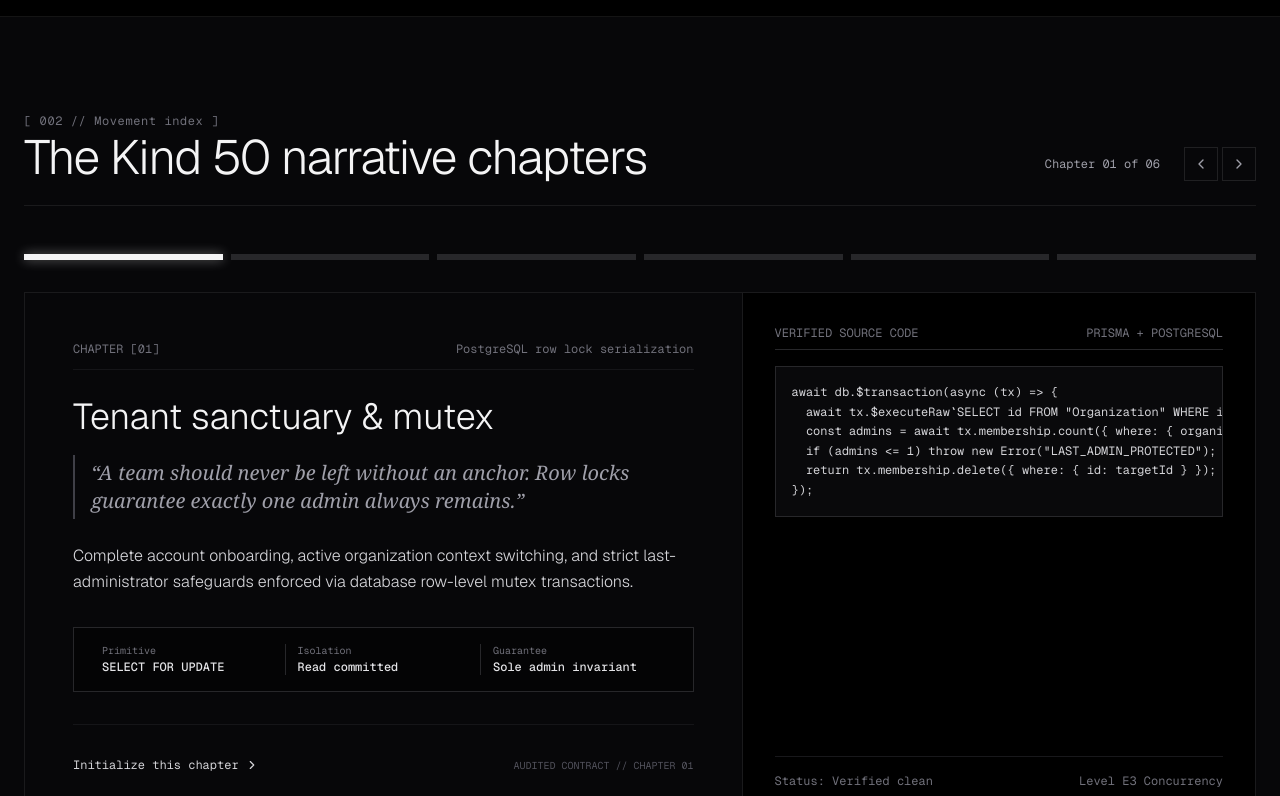
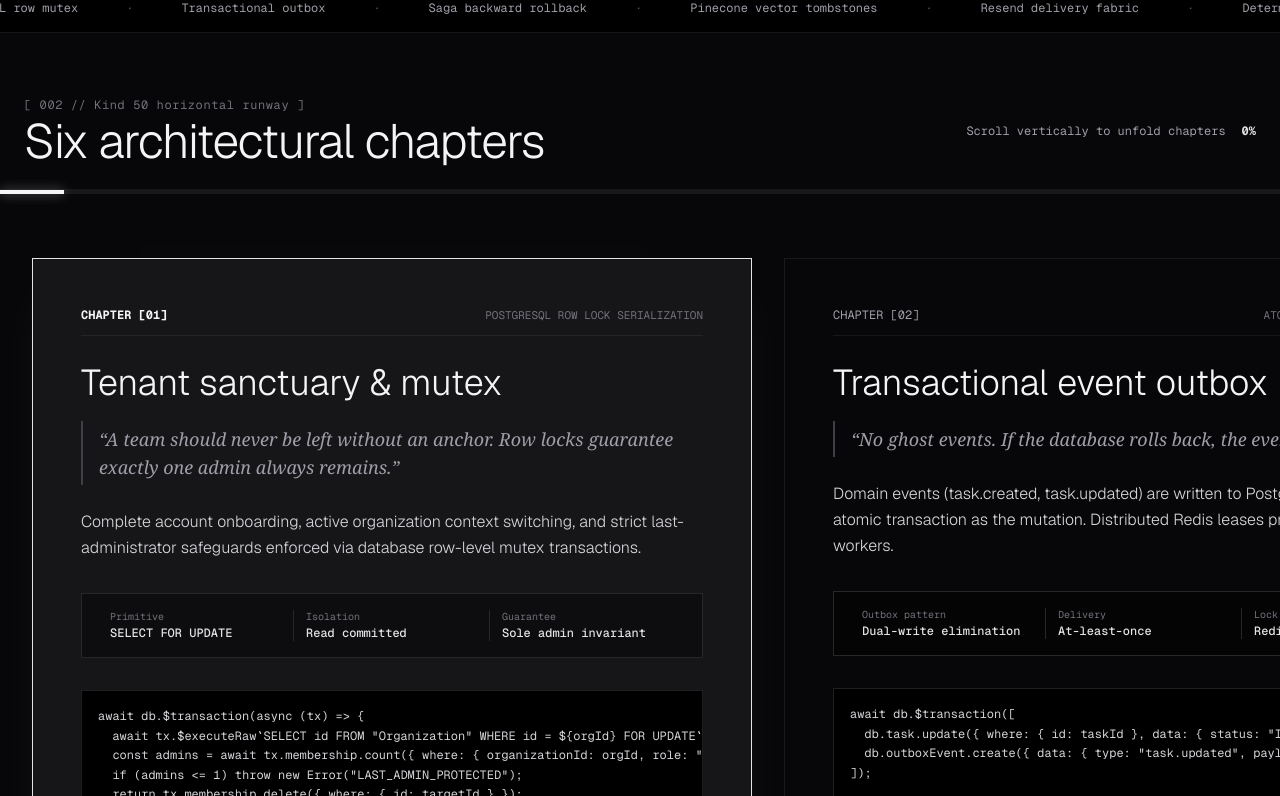
Before and after one commit to Mayur11code/Forge, a Next.js app in the folder forge/: page / in a window 1280 px wide. Shown: the part 1064-1860 px from the top of the page. Built offline with nearby package versions, Linux system fonts and the light colour scheme.

Commit message:
feat(landing): gsap scrolltrigger pinned horizontal runway, lenis smooth scroll, and scroll-driven dag telemetry

```diff
--- a/forge/package.json
+++ b/forge/package.json
@@ -31,9 +31,11 @@
     "clsx": "^2.1.1",
     "dotenv": "^17.2.3",
     "framer-motion": "^12.30.0",
+    "gsap": "^3.15.1",
     "html-to-text": "^10.0.1",
     "ioredis": "^5.11.0",
     "js-tiktoken": "^1.0.21",
+    "lenis": "^1.3.29",
     "lucide-react": "^0.562.0",
     "next": "16.4.1",
     "next-auth": "^5.0.0-beta.32",
--- a/forge/src/app/globals.css
+++ b/forge/src/app/globals.css
@@ -34,3 +34,26 @@ body {
   0% { transform: translateX(-100%) skewX(-12deg); }
   100% { transform: translateX(200%) skewX(-12deg); }
 }
+
+@keyframes marquee {
+  0% { transform: translateX(0%); }
+  100% { transform: translateX(-50%); }
+}
+
+@keyframes marquee-reverse {
+  0% { transform: translateX(-50%); }
+  100% { transform: translateX(0%); }
+}
+
+html.lenis, html.lenis body {
+  height: auto;
+}
+.lenis.lenis-smooth {
+  scroll-behavior: auto !important;
+}
+.lenis.lenis-smooth [data-lenis-prevent] {
+  overscroll-behavior: contain;
+}
+.lenis.lenis-stopped {
+  overflow: hidden;
+}
--- a/forge/src/app/page.tsx
+++ b/forge/src/app/page.tsx
@@ -10,9 +10,16 @@ import {
   Play,
   Pause,
   ChevronRight,
-  ChevronLeft,
   ArrowUpRight,
 } from "lucide-react";
+import gsap from "gsap";
+import { ScrollTrigger } from "gsap/ScrollTrigger";
+import Lenis from "lenis";
+
+// Register ScrollTrigger safely in browser context
+if (typeof window !== "undefined") {
+  gsap.registerPlugin(ScrollTrigger);
+}
 
 // --- System Chapters (Kind 50 / Bizarro Narrative Architecture) ---
 interface SystemChapter {
@@ -145,8 +152,6 @@ interface DagNode {
   category: string;
   signature: string;
   compensation: string;
-  x: number;
-  y: number;
 }
 
 const DAG_NODES: DagNode[] = [
@@ -157,8 +162,6 @@ const DAG_NODES: DagNode[] = [
     category: "Domain CDC trigger",
     signature: "{ taskId: UUID, priority: 'URGENT', organizationId: UUID }",
     compensation: "None (Event source invariant)",
-    x: 12,
-    y: 35,
   },
   {
     id: "filter",
@@ -167,8 +170,6 @@ const DAG_NODES: DagNode[] = [
     category: "Isolated logic gate",
     signature: "payload.priority === 'URGENT' -> [true branch]",
     compensation: "None (Stateless evaluation)",
-    x: 37,
-    y: 35,
   },
   {
     id: "mutation",
@@ -177,8 +178,6 @@ const DAG_NODES: DagNode[] = [
     category: "Transactional mutation",
     signature: "UPDATE \"Task\" SET assigneeId = $leadId WHERE id = $taskId",
     compensation: "UPDATE \"Task\" SET assigneeId = NULL WHERE id = $taskId",
-    x: 63,
-    y: 35,
   },
   {
     id: "delivery",
@@ -187,8 +186,6 @@ const DAG_NODES: DagNode[] = [
     category: "External provider",
     signature: "resend.emails.send({ to: lead.email, template: 'urgent_triage' })",
     compensation: "AuditLog.append({ event: 'NOTIFICATION_DISPATCH_RECORDED' })",
-    x: 88,
-    y: 35,
   },
 ];
 
@@ -229,6 +226,14 @@ export default function Home() {
   const [isLoaded, setIsLoaded] = useState(false);
   const [tapeCounter, setTapeCounter] = useState(14);
   const [isHoveringCassette, setIsHoveringCassette] = useState(false);
+  const [horizontalProgress, setHorizontalProgress] = useState(0);
+
+  // Section Refs for GSAP ScrollTrigger
+  const heroRef = useRef<HTMLElement | null>(null);
+  const cassetteContainerRef = useRef<HTMLDivElement | null>(null);
+  const chaptersContainerRef = useRef<HTMLDivElement | null>(null);
+  const chaptersTrackRef = useRef<HTMLDivElement | null>(null);
+  const dagSectionRef = useRef<HTMLElement | null>(null);
 
   // Buttery Lerped Mouse Coordinates for Spotlight & Cassette 3D Tilt
   const targetMousePos = useRef({ x: 0, y: 0 });
@@ -287,7 +292,6 @@ export default function Home() {
         };
       });
 
-      // Compute smooth cassette 3D tilt
       if (typeof window !== "undefined") {
         const cx = window.innerWidth / 2;
         const cy = window.innerHeight / 2;
@@ -309,6 +313,127 @@ export default function Home() {
     targetMousePos.current = { x: e.clientX, y: e.clientY };
   };
 
+  // --- Lenis & GSAP ScrollTrigger Master Scroll Choreography ---
+  useEffect(() => {
+    if (typeof window === "undefined") return;
+
+    // 1. Initialize Lenis Smooth Inertial Scrolling
+    const lenis = new Lenis({
+      duration: 1.25,
+      easing: (t) => Math.min(1, 1.001 - Math.pow(2, -10 * t)),
+      smoothWheel: true,
+      touchMultiplier: 1.8,
+    });
+
+    lenis.on("scroll", ScrollTrigger.update);
+
+    const tickerCallback = (time: number) => {
+      lenis.raf(time * 1000);
+    };
+
+    gsap.ticker.add(tickerCallback);
+    gsap.ticker.lagSmoothing(0);
+
+    // 2. Parallax Blueprint Grid Movement
+    gsap.to(".parallax-bg-grid", {
+      y: -120,
+      ease: "none",
+      scrollTrigger: {
+        trigger: "body",
+        start: "top top",
+        end: "bottom bottom",
+        scrub: true,
+      },
+    });
+
+    // 3. Hero Cassette 3D Scrub & Spool Acceleration
+    const cassette = cassetteContainerRef.current;
+    if (cassette && heroRef.current) {
+      gsap.to(cassette, {
+        y: 80,
+        scale: 0.9,
+        rotationZ: -4,
+        opacity: 0.85,
+        ease: "power1.out",
+        scrollTrigger: {
+          trigger: heroRef.current,
+          start: "top top",
+          end: "bottom top",
+          scrub: true,
+          onUpdate: (self) => {
+            spoolAngleRef.current += Math.abs(self.getVelocity() * 0.0006);
+          },
+        },
+      });
+    }
+
+    // 4. Kind 50-Style Pinned Horizontal Chapter Runway Scroll
+    const track = chaptersTrackRef.current;
+    const container = chaptersContainerRef.current;
+    if (track && container) {
+      const getScrollAmount = () => track.scrollWidth - window.innerWidth + 96;
+
+      const horizontalTween = gsap.to(track, {
+        x: () => -getScrollAmount(),
+        ease: "none",
+        scrollTrigger: {
+          trigger: container,
+          pin: true,
+          scrub: 1,
+          start: "top top",
+          end: () => `+=${getScrollAmount()}`,
+          invalidateOnRefresh: true,
+          onUpdate: (self) => {
+            setHorizontalProgress(self.progress);
+            const idx = Math.min(
+              CHAPTERS.length - 1,
+              Math.floor(self.progress * CHAPTERS.length)
+            );
+            setActiveChapterIndex(idx);
+          },
+        },
+      });
+
+      return () => {
+        horizontalTween.kill();
+        lenis.destroy();
+        gsap.ticker.remove(tickerCallback);
+        ScrollTrigger.getAll().forEach((t) => t.kill());
+      };
+    }
+
+    return () => {
+      lenis.destroy();
+      gsap.ticker.remove(tickerCallback);
+      ScrollTrigger.getAll().forEach((t) => t.kill());
+    };
+  }, []);
+
+  // --- Scroll-Driven DAG Sequence Telemetry Trigger ---
+  useEffect(() => {
+    if (typeof window === "undefined") return;
+    const dagSection = dagSectionRef.current;
+    if (!dagSection) return;
+
+    const trigger = ScrollTrigger.create({
+      trigger: dagSection,
+      start: "top 65%",
+      end: "bottom 35%",
+      scrub: true,
+      onUpdate: (self) => {
+        const nodeIdx = Math.min(
+          DAG_NODES.length - 1,
+          Math.floor(self.progress * DAG_NODES.length)
+        );
+        setSelectedDagIndex(nodeIdx);
+      },
+    });
+
+    return () => {
+      trigger.kill();
+    };
+  }, []);
+
   // --- Bizarro-Inspired 3D Interactive Cassette Canvas Renderer ---
   useEffect(() => {
     const canvas = cassetteCanvasRef.current;
@@ -323,7 +448,6 @@ export default function Home() {
 
       ctx.clearRect(0, 0, canvas.width, canvas.height);
 
-      // Rotate spools if audio is active
       if (ambientAudioActive) {
         spoolAngleRef.current += tapeWarmth === "33" ? 0.035 : 0.055;
       }
@@ -333,7 +457,6 @@ export default function Home() {
       const centerX = w / 2;
       const centerY = h / 2;
 
-      // Outer Cassette Shell
       ctx.save();
       ctx.translate(centerX, centerY);
 
@@ -385,19 +508,16 @@ export default function Home() {
         ctx.save();
         ctx.translate(x, 0);
 
-        // Wound tape spool radius
         ctx.fillStyle = "#33261f";
         ctx.beginPath();
         ctx.arc(0, 0, radius, 0, Math.PI * 2);
         ctx.fill();
 
-        // White plastic wheel
         ctx.fillStyle = "#ededed";
         ctx.beginPath();
         ctx.arc(0, 0, 16, 0, Math.PI * 2);
         ctx.fill();
 
-        // Spool teeth
         ctx.rotate(angle);
         ctx.strokeStyle = "#08080b";
         ctx.lineWidth = 2.5;
@@ -409,7 +529,6 @@ export default function Home() {
           ctx.rotate((Math.PI * 2) / 6);
         }
 
-        // Center hub hole
         ctx.fillStyle = "#08080b";
         ctx.beginPath();
         ctx.arc(0, 0, 6, 0, Math.PI * 2);
@@ -418,7 +537,6 @@ export default function Home() {
         ctx.restore();
       };
 
-      // Spool A (fuller) and Spool B (filling)
       drawSpool(-50, spoolAngleRef.current, 28);
       drawSpool(50, spoolAngleRef.current, 22);
 
@@ -520,14 +638,12 @@ export default function Home() {
       noiseSource.buffer = noiseBuffer;
       noiseSource.loop = true;
 
-      // Warm analog bandpass filter
       const filter = ctx.createBiquadFilter();
       filter.type = "bandpass";
       filter.frequency.setValueAtTime(tapeWarmth === "33" ? 680 : 920, ctx.currentTime);
       filter.Q.setValueAtTime(0.85, ctx.currentTime);
       filterNodeRef.current = filter;
 
-      // Analyser for real canvas spectrum
       const analyser = ctx.createAnalyser();
       analyser.fftSize = 64;
       analyserRef.current = analyser;
@@ -575,8 +691,6 @@ export default function Home() {
     };
   }, []);
 
-  const activeChapter = CHAPTERS[activeChapterIndex] || CHAPTERS[0];
-
   return (
     <div
       onMouseMove={handleMouseMove}
@@ -590,10 +704,10 @@ export default function Home() {
         }}
       />
 
-      {/* --- Architectural Hairline Blueprint Grid --- */}
+      {/* --- Architectural Hairline Blueprint Grid with Parallax Scrub --- */}
       <div
         aria-hidden="true"
-        className="pointer-events-none fixed inset-0 z-0 opacity-[0.035] bg-[linear-gradient(to_right,#ffffff_1px,transparent_1px),linear-gradient(to_bottom,#ffffff_1px,transparent_1px)] bg-[size:48px_48px]"
+        className="parallax-bg-grid pointer-events-none fixed inset-0 z-0 opacity-[0.035] bg-[linear-gradient(to_right,#ffffff_1px,transparent_1px),linear-gradient(to_bottom,#ffffff_1px,transparent_1px)] bg-[size:48px_48px]"
       />
 
       {/* --- Subtle 35mm Analog Film Grain Texture --- */}
@@ -688,10 +802,11 @@ export default function Home() {
       </header>
 
       {/* ========================================================= */}
-      {/* 2. HERO SECTION: Kind 50 / Bizarro Narrative Architecture */}
+      {/* 2. HERO SECTION: Bizarro Pinned Cassette & Editorial Hero */}
       {/* ========================================================= */}
       <section
-        className={`relative z-10 pt-32 pb-20 border-b border-white/[0.08] max-w-7xl mx-auto px-6 transition-all duration-1000 ease-[cubic-bezier(0.16,1,0.3,1)] ${
+        ref={heroRef}
+        className={`relative z-10 pt-32 pb-24 border-b border-white/[0.08] max-w-7xl mx-auto px-6 transition-all duration-1000 ease-[cubic-bezier(0.16,1,0.3,1)] ${
           isLoaded ? "opacity-100 translate-y-0" : "opacity-0 translate-y-6"
         }`}
       >
@@ -707,7 +822,6 @@ export default function Home() {
 
         <div className="grid grid-cols-1 lg:grid-cols-12 gap-12 items-center">
 
-          {/* Left Column: Monumental Headline in Sentence Case */}
           <div className="lg:col-span-7">
             <h1 className="text-5xl sm:text-7xl md:text-8xl lg:text-9xl font-light tracking-[-0.035em] leading-[0.94] text-zinc-100">
               Orchestration <br />
@@ -742,9 +856,10 @@ export default function Home() {
             </div>
           </div>
 
-          {/* Right Column: Bizarro-Style 3D Isometric Interactive Cassette Deck */}
+          {/* Right: Bizarro 3D Cassette Deck with Scroll Scrub Reaction */}
           <div className="lg:col-span-5 flex flex-col items-center justify-center">
             <div
+              ref={cassetteContainerRef}
               onMouseEnter={() => setIsHoveringCassette(true)}
               onMouseLeave={() => setIsHoveringCassette(false)}
               style={{
@@ -760,7 +875,6 @@ export default function Home() {
                 }}
                 className="relative flex flex-col items-center"
               >
-                {/* 3D Cassette Canvas */}
                 <canvas
                   ref={cassetteCanvasRef}
                   width={360}
@@ -770,7 +884,6 @@ export default function Home() {
                   title="Click to spin tape & play ambient warmth"
                 />
 
-                {/* Cassette Deck Transport Controls */}
                 <div className="w-full mt-4 pt-4 border-t border-white/[0.08] flex items-center justify-between text-xs font-mono">
                   <div className="flex items-center gap-2 text-zinc-400">
                     <button
@@ -802,7 +915,7 @@ export default function Home() {
                 </div>
 
                 <div className="w-full mt-2 text-center text-[10px] font-mono text-zinc-600">
-                  {ambientAudioActive ? "Spinning spools · Analog tape hiss active" : "Click cassette body to play ambient sound"}
+                  {ambientAudioActive ? "Spinning spools · Analog tape hiss active" : "Click cassette or scroll to scrub tape motion"}
                 </div>
               </div>
             </div>
@@ -895,101 +1008,91 @@ export default function Home() {
       </section>
 
       {/* ========================================================= */}
-      {/* 4. KIND 50-STYLE INTERACTIVE CHAPTER STORY DECK           */}
+      {/* 4. PINNED HORIZONTAL CHAPTER RUNWAY (Kind 50 Scroll Experience) */}
       {/* ========================================================= */}
-      <section className="relative z-10 py-24 border-b border-white/[0.08] max-w-7xl mx-auto px-6">
-
-        <div className="flex flex-col sm:flex-row items-start sm:items-end justify-between border-b border-white/[0.08] pb-6 mb-12">
+      <section
+        ref={chaptersContainerRef}
+        className="relative z-20 w-full bg-[#070709] border-b border-white/[0.08] overflow-hidden"
+      >
+        <div className="pt-16 pb-6 px-6 max-w-7xl mx-auto flex items-center justify-between border-b border-white/[0.06]">
           <div>
             <span className="text-xs font-mono tracking-wider text-zinc-500 block mb-1">
-              [ 002 // Movement index ]
+              [ 002 // Kind 50 horizontal runway ]
             </span>
             <h2 className="text-3xl sm:text-5xl font-light tracking-tight text-zinc-100">
-              The Kind 50 narrative chapters
+              Six architectural chapters
             </h2>
           </div>
 
-          <div className="flex items-center gap-3 mt-4 sm:mt-0 font-mono text-xs">
-            <span className="text-zinc-400">
-              Chapter {activeChapter.index} of {CHAPTERS.length < 10 ? `0${CHAPTERS.length}` : CHAPTERS.length}
+          <div className="flex items-center gap-4 font-mono text-xs text-zinc-400">
+            <span>Scroll vertically to unfold chapters</span>
+            <span className="text-zinc-200 font-bold">
+              {Math.round(horizontalProgress * 100)}%
             </span>
-            <div className="flex gap-1 ml-3">
-              <button
-                onClick={() =>
-                  setActiveChapterIndex((prev) =>
-                    prev === 0 ? CHAPTERS.length - 1 : prev - 1
-                  )
-                }
-                className="p-2 border border-white/[0.1] hover:border-white/40 text-zinc-400 hover:text-white transition-colors"
-                title="Previous chapter"
-              >
-                <ChevronLeft className="w-4 h-4" />
-              </button>
-              <button
-                onClick={() =>
-                  setActiveChapterIndex((prev) =>
-                    prev === CHAPTERS.length - 1 ? 0 : prev + 1
-                  )
-                }
-                className="p-2 border border-white/[0.1] hover:border-white/40 text-zinc-400 hover:text-white transition-colors"
-                title="Next chapter"
-              >
-                <ChevronRight className="w-4 h-4" />
-              </button>
-            </div>
           </div>
         </div>
 
-        {/* Chapter Carousel Scrub Indicator */}
-        <div className="grid grid-cols-6 gap-2 mb-8">
-          {CHAPTERS.map((chap, idx) => (
-            <button
-              key={chap.id}
-              onClick={() => setActiveChapterIndex(idx)}
-              className={`h-1.5 transition-all duration-400 ${
-                activeChapterIndex === idx
-                  ? "bg-zinc-100 shadow-[0_0_12px_rgba(255,255,255,0.4)]"
-                  : "bg-zinc-800 hover:bg-zinc-700"
-              }`}
-              title={`Jump to Chapter ${chap.index}: ${chap.title}`}
+        {/* Horizontal Track Scrub Bar */}
+        <div className="w-full bg-zinc-900 h-1 relative">
+          <div
+            style={{ width: `${Math.max(5, horizontalProgress * 100)}%` }}
+            className="h-full bg-zinc-100 shadow-[0_0_12px_rgba(255,255,255,0.4)] transition-all duration-150 ease-out"
           />
-          ))}
         </div>
 
-        {/* Selected Chapter Master Display */}
-        <div className="grid grid-cols-1 lg:grid-cols-12 border border-white/[0.08] bg-zinc-950/40">
+        {/* Pinned Horizontal Scrolling Track */}
+        <div
+          ref={chaptersTrackRef}
+          className="flex flex-nowrap items-stretch gap-8 px-8 py-16 w-max"
+        >
+          {CHAPTERS.map((chapter, idx) => {
+            const isCurrent = activeChapterIndex === idx;
 
-          <div className="lg:col-span-7 p-8 sm:p-12 border-b lg:border-b-0 lg:border-r border-white/[0.08] flex flex-col justify-between">
+            return (
+              <div
+                key={chapter.id}
+                className={`w-[85vw] sm:w-[650px] lg:w-[720px] flex-shrink-0 border p-8 sm:p-12 transition-all duration-500 ease-[cubic-bezier(0.16,1,0.3,1)] relative flex flex-col justify-between ${
+                  isCurrent
+                    ? "border-zinc-200 bg-zinc-900/90 shadow-[0_20px_60px_-15px_rgba(255,255,255,0.06)]"
+                    : "border-white/[0.08] bg-zinc-950/40 hover:border-zinc-600"
+                }`}
+              >
                 <div>
                   <div className="flex items-center justify-between text-xs font-mono text-zinc-500 mb-6 pb-3 border-b border-white/[0.06]">
-                <span>CHAPTER [{activeChapter.index}]</span>
-                <span>{activeChapter.subtitle}</span>
+                    <span className={isCurrent ? "text-zinc-100 font-bold" : "text-zinc-400"}>
+                      CHAPTER [{chapter.index}]
+                    </span>
+                    <span className="uppercase text-[11px]">{chapter.subtitle}</span>
                   </div>
 
                   <h3 className="text-3xl sm:text-4xl font-light text-zinc-100 mb-4 leading-tight">
-                {activeChapter.title}
+                    {chapter.title}
                   </h3>
 
-              <blockquote className="font-serif italic text-lg sm:text-xl text-zinc-400 mb-6 border-l-2 border-zinc-700 pl-4 py-1">
-                &ldquo;{activeChapter.quote}&rdquo;
+                  <blockquote className="font-serif italic text-lg text-zinc-400 mb-6 border-l-2 border-zinc-700 pl-4 py-1">
+                    &ldquo;{chapter.quote}&rdquo;
                   </blockquote>
 
                   <p className="text-sm sm:text-base text-zinc-300 font-light leading-relaxed mb-8">
-                {activeChapter.detail}
+                    {chapter.detail}
                   </p>
 
-              {/* Chapter Architectural Metrics */}
-              <div className="grid grid-cols-3 border border-zinc-800 p-4 text-xs font-mono divide-x divide-zinc-800 bg-black/40">
-                {activeChapter.metrics.map((m) => (
+                  <div className="grid grid-cols-3 border border-zinc-800 p-4 text-xs font-mono divide-x divide-zinc-800 bg-black/40 mb-8">
+                    {chapter.metrics.map((m) => (
                       <div key={m.label} className="px-3">
                         <span className="text-[10px] text-zinc-500 block mb-0.5">{m.label}</span>
                         <span className="text-zinc-200 font-medium truncate block">{m.value}</span>
                       </div>
                     ))}
                   </div>
+
+                  {/* Verified Source Code in Card */}
+                  <pre className="p-4 bg-black border border-zinc-800/80 text-zinc-300 text-xs font-mono overflow-x-auto leading-relaxed">
+                    {chapter.code}
+                  </pre>
                 </div>
 
-            <div className="pt-8 mt-8 border-t border-white/[0.06] flex items-center justify-between">
+                <div className="pt-6 mt-8 border-t border-white/[0.06] flex items-center justify-between">
                   <Link
                     href="/signup"
                     className="text-xs font-mono text-zinc-300 hover:text-white flex items-center gap-1.5 transition-colors group"
@@ -998,37 +1101,22 @@ export default function Home() {
                     <ChevronRight className="w-3.5 h-3.5 transition-transform group-hover:translate-x-1" />
                   </Link>
                   <span className="text-[10px] font-mono text-zinc-600">
-                AUDITED CONTRACT // CHAPTER {activeChapter.index}
+                    KIND 50 // CHAPTER {chapter.index}
                   </span>
                 </div>
               </div>
-
-          {/* Right: Live Interactive Code Implementation */}
-          <div className="lg:col-span-5 p-8 bg-black flex flex-col justify-between">
-            <div>
-              <div className="flex items-center justify-between text-xs font-mono text-zinc-500 mb-4 pb-2 border-b border-zinc-800">
-                <span>VERIFIED SOURCE CODE</span>
-                <span>PRISMA + POSTGRESQL</span>
-              </div>
-
-              <pre className="p-4 bg-zinc-950 border border-zinc-800 text-zinc-300 text-xs font-mono overflow-x-auto leading-relaxed">
-                {activeChapter.code}
-              </pre>
-            </div>
-
-            <div className="mt-6 pt-4 border-t border-zinc-900 text-xs font-mono text-zinc-500 flex items-center justify-between">
-              <span>Status: Verified clean</span>
-              <span>Level E3 Concurrency</span>
-            </div>
-          </div>
+            );
+          })}
         </div>
       </section>
 
       {/* ========================================================= */}
-      {/* 5. INTERACTIVE DAG SCHEMATIC WITH KINETIC PATHS           */}
+      {/* 5. INTERACTIVE DAG SCHEMATIC WITH SCROLL-DRIVEN TELEMETRY */}
       {/* ========================================================= */}
-      <section className="relative z-10 py-24 border-b border-white/[0.08] max-w-7xl mx-auto px-6">
-
+      <section
+        ref={dagSectionRef}
+        className="relative z-10 py-24 border-b border-white/[0.08] max-w-7xl mx-auto px-6"
+      >
         <div className="flex flex-col sm:flex-row items-start sm:items-end justify-between border-b border-white/[0.08] pb-6 mb-12">
           <div>
             <span className="text-xs font-mono tracking-wider text-zinc-500 block mb-1">
@@ -1039,14 +1127,11 @@ export default function Home() {
             </h2>
           </div>
           <span className="text-xs font-mono text-zinc-400 mt-2 sm:mt-0">
-            Click a node to inspect its transactional signature
+            Scroll or click to advance through execution nodes
           </span>
         </div>
 
-        {/* Schematic Circuit Graph */}
         <div className="relative border border-white/[0.08] bg-zinc-950/60 p-6 sm:p-10">
-
-          {/* Subtle Circuit Grid */}
           <div className="grid grid-cols-1 sm:grid-cols-2 lg:grid-cols-4 gap-6 relative z-10">
             {DAG_NODES.map((node, idx) => {
               const isSelected = selectedDagIndex === idx;
@@ -1085,7 +1170,6 @@ export default function Home() {
             })}
           </div>
 
-          {/* Live Node Telemetry Ledger with Smooth Transition */}
           <div className="mt-8 border border-white/[0.08] bg-black p-6 font-mono text-xs transition-all duration-500 ease-[cubic-bezier(0.16,1,0.3,1)]">
             <div className="flex items-center justify-between border-b border-zinc-800 pb-3 mb-4 text-xs text-zinc-400">
               <span>
```
Also changed, not shown: 1 other file (tests, documents, lock files or other folders). Lines whose indentation alone changed are shown as unchanged.
